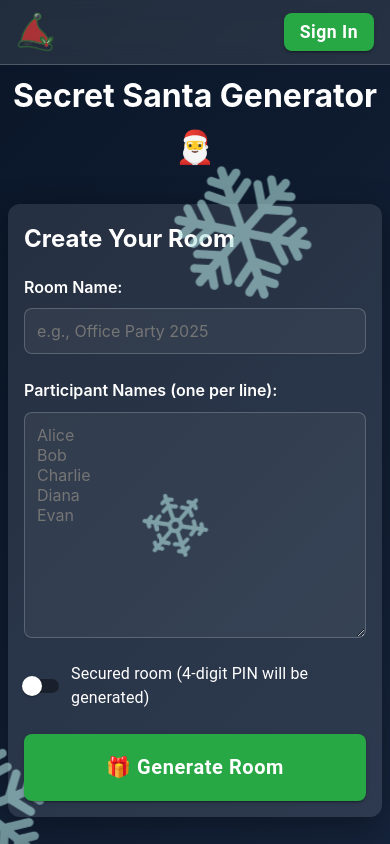
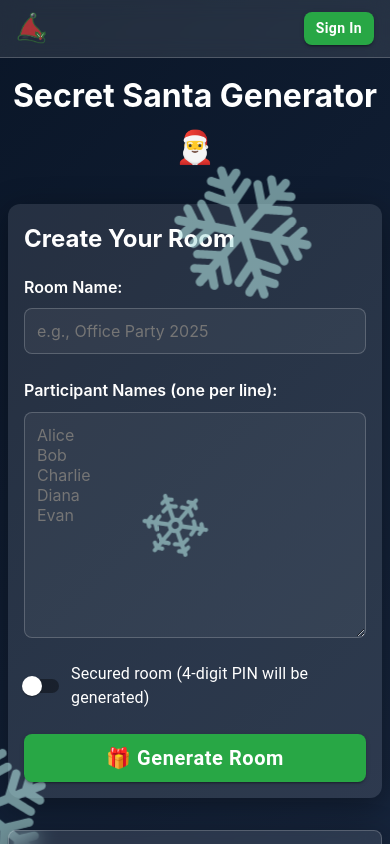
Before and after one commit to amir-hilal/secret-santa, a React (Vite) app: page / in a window 390 px wide. Shown: the top 844 px of the page. Built offline with nearby package versions, Linux system fonts and the light colour scheme; no server answers.

Commit message:
feat: update Header component styles and adjust button padding in LandingPage

```diff
--- a/src/components/Header/Header.css
+++ b/src/components/Header/Header.css
@@ -124,6 +124,15 @@
     font-size: var(--font-size-lg);
   }
 
+  .header-logo img {
+    width: 32px;
+    height: 32px;
+  }
+
+  .my-rooms-link {
+    font-size: var(--font-size-sm);
+  }
+
   .profile-avatar {
     width: 36px;
     height: 36px;
--- a/src/components/Header/Header.tsx
+++ b/src/components/Header/Header.tsx
@@ -122,6 +122,7 @@ export default function Header({ onSignInClick }: { onSignInClick?: () => void }
           <Button
             onClick={onSignInClick}
             variant="contained"
+            className="sign-in-button"
             sx={{
               textTransform: 'none',
               fontWeight: 'var(--font-weight-semibold)',
@@ -133,6 +134,10 @@ export default function Header({ onSignInClick }: { onSignInClick?: () => void }
               '&:hover': {
                 backgroundColor: 'var(--primary-hover)',
               },
+              '@media (max-width: 768px)': {
+                fontSize: 'var(--font-size-sm)',
+                padding: '0.25rem 0.75rem',
+              },
             }}
           >
             Sign In
--- a/src/pages/LandingPage/LandingPage.tsx
+++ b/src/pages/LandingPage/LandingPage.tsx
@@ -188,7 +188,7 @@ export default function LandingPage() {
                 textTransform: 'none',
                 fontWeight: 'var(--font-weight-semibold)',
                 fontSize: 'var(--font-size-lg)',
-                padding: '1rem 2rem',
+                padding: '.41rem 2rem',
                 borderRadius: '8px',
                 backgroundColor: 'var(--primary-color)',
                 color: 'white',
```
